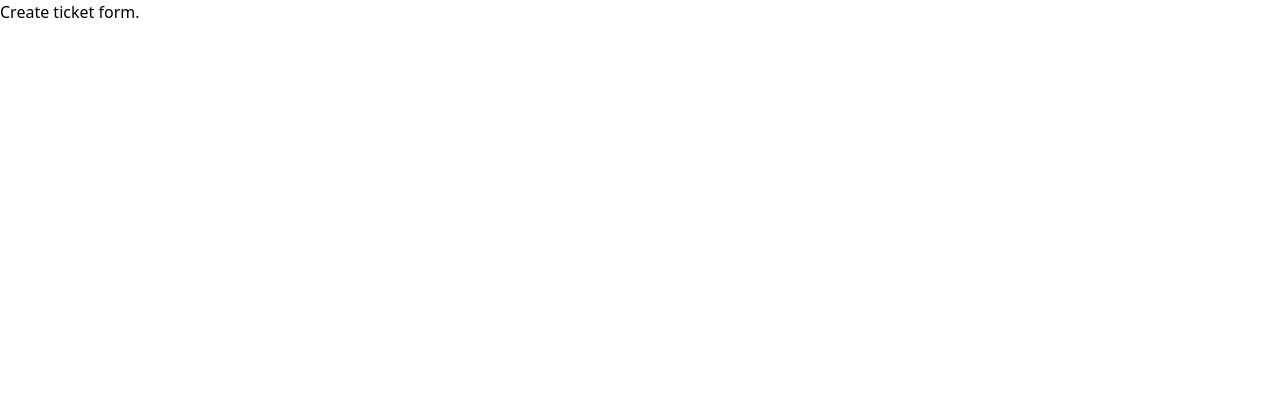
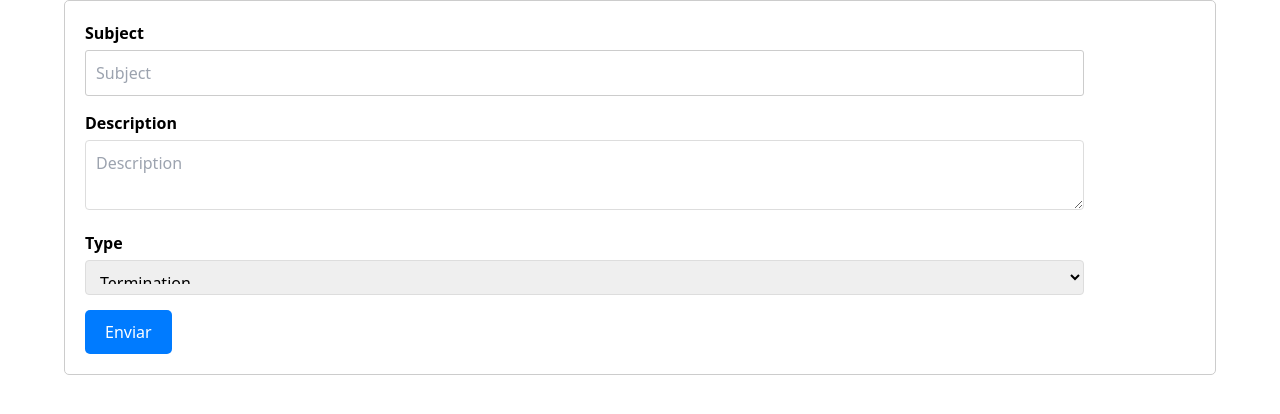
Before and after one commit to raulmn00/frontend-aluno, a React (Vite) app: page /create-ticket in a window 1280 px wide. Shown: the top 414 px of the page. Built offline with nearby package versions, Linux system fonts and the light colour scheme; sample sign-in values are in the browser's storage.

Commit message:
feat: add create ticket logic in create ticket page

```diff
--- a/src/components/Header.tsx
+++ b/src/components/Header.tsx
@@ -37,8 +37,8 @@ export default function Header() {
               My Tickets
             </a>
             <a
-                href="/create-ticket"
-                className="text-sm font-semibold leading-6 text-gray-900"
+              href="/create-ticket"
+              className="text-sm font-semibold leading-6 text-gray-900"
             >
               Create Ticket
             </a>
--- a/src/index.css
+++ b/src/index.css
@@ -177,7 +177,8 @@ label {
 }
 
 input[type="text"],
-input[type="email"] {
+input[type="email"],
+textarea {
   width: 100%;
   padding: 10px;
   border-radius: 3px;
@@ -235,3 +236,44 @@ button[type="submit"] {
   border-radius: 4px;
   cursor: pointer;
 }
+
+.form-group {
+  margin-bottom: 15px;
+}
+
+.form-control {
+  width: 100%;
+  padding: 10px;
+  border: 1px solid #ddd;
+  border-radius: 4px;
+}
+
+.form-control:focus {
+  border-color: #333;
+}
+
+label {
+  display: block;
+  margin-bottom: 5px;
+}
+
+select {
+  width: 100%;
+  height: 35px;
+  border: 1px solid #ddd;
+  border-radius: 4px;
+  padding: 5px;
+}
+
+.btn-primary {
+  background-color: #007bff;
+  color: #fff;
+  border-color: #007bff;
+  border-radius: 4px;
+  padding: 10px;
+  cursor: pointer;
+}
+
+.btn-primary:hover {
+  background-color: #0062cc;
+}
--- a/src/pages/Tickets/CreateTicket.tsx
+++ b/src/pages/Tickets/CreateTicket.tsx
@@ -1,13 +1,86 @@
 import appUrl from "../../constants/appUrl.ts";
 import Header from "../../components/Header.tsx";
+import { useState } from "react";
+import axios from "axios";
+import ApiUrl from "../../constants/apiUrl.ts";
+import { toast } from "react-toastify";
 
-export default function CreateTicket(){
+export default function CreateTicket() {
+  const [subject, setSubject] = useState("");
+  const [description, setDescription] = useState("");
+  const [type, setType] = useState("");
+  const createTicket = axios.create({ baseURL: ApiUrl });
+  const token = localStorage.getItem("authToken");
+    const { id: studentId } = JSON.parse(localStorage.getItem("user"));
+  async function handleSubmit(e) {
+    e.preventDefault();
+    const payload = { subject, description, studentId ,type };
+
+    try {
+      createTicket
+        .post("/ticket", payload, {
+          headers: {
+            Authorization: "Bearer " + token,
+          },
+        })
+        .then((response) => {
+          toast.success("Ticket created.", { autoClose: 1000 });
+          setTimeout(() => {
+            window.location.href = "/tickets";
+          }, 1000);
+        })
+        .catch((err) => {
+          console.log(err);
+        });
+    } catch (err) {}
+  }
   return (
     <>
       {Boolean(window.location.href === `${appUrl}/create-ticket`) && (
         <Header />
       )}
-            <h1>Create ticket form.</h1>
+      <form onSubmit={handleSubmit}>
+        <div className="form-group">
+          <label htmlFor="subject">Subject</label>
+          <input
+            id="subject"
+            type="text"
+            className="form-control"
+            name="subject"
+            placeholder="Subject"
+            value={subject}
+            onChange={(event) => setSubject(event.target.value)}
+          />
+        </div>
+        <div className="form-group">
+          <label htmlFor="description">Description</label>
+          <textarea
+            className="form-control"
+            id="description"
+            name="description"
+            placeholder="Description"
+            value={description}
+            onChange={(event) => setDescription(event.target.value)}
+          />
+        </div>
+        <div className="form-group">
+          <label htmlFor="type">Type</label>
+          <select
+            className="form-control"
+            name="type"
+            id="type"
+            onChange={(event) => setType(event.target.value)}
+          >
+            <option value="termination">Termination</option>
+            <option value="questions">Questions</option>
+            <option value="platform-problems">Platform Problems</option>
+            <option value="suggestions">Suggestions</option>
+          </select>
+        </div>
+        <button type="submit" className="btn btn-primary">
+          Enviar
+        </button>
+      </form>
     </>
-    )
+  );
 }
--- a/src/pages/Tickets/MyTickets.tsx
+++ b/src/pages/Tickets/MyTickets.tsx
@@ -1,18 +1,20 @@
 import Header from "../../components/Header.tsx";
 import appUrl from "../../constants/appUrl.ts";
-import {useState} from "react";
+import { useEffect, useState } from "react";
 import useFetch from "../../hooks/useFetch.ts";
 
 export default function MyTickets() {
-    const token = localStorage.getItem("authToken")
+  const token = localStorage.getItem("authToken");
   const { id: userId } = JSON.parse(localStorage.getItem("user"));
   const tickets = useFetch(`/student/ticket/${userId}`, token);
   const [listTickets, setListTickets] = useState(tickets);
+
+  useEffect(() => {
+    setListTickets([...tickets]);
+  }, [tickets]);
   return (
     <>
-            {Boolean(window.location.href === `${appUrl}/tickets`) && (
-                <Header />
-            )}
+      {Boolean(window.location.href === `${appUrl}/tickets`) && <Header />}
       <div className="tickets-title">
         <p>All Tickets</p>
       </div>
@@ -24,10 +26,10 @@ export default function MyTickets() {
             <th>Subject</th>
             <th>Description</th>
             <th>Status</th>
+            <th>Type</th>
           </tr>
         </thead>
         <tbody>
-
           {listTickets?.map((ticket, index) => (
             <tr key={`${ticket?.id} - ${index}`}>
               <td>{ticket.id}</td>
@@ -35,6 +37,7 @@ export default function MyTickets() {
               <td>{ticket.subject}</td>
               <td>{ticket.description}</td>
               <td>{ticket.status}</td>
+              <td>{ticket.type}</td>
               <td className="text-center">
                 <a className="view-ticket" href={`/tickets/${ticket.id}`}>
                   Visualizar
@@ -50,5 +53,5 @@ export default function MyTickets() {
         </div>
       )}
     </>
-    )
+  );
 }
```
Also changed, not shown: src/App.tsx (indentation only), src/hooks/useFetch.ts (indentation only), src/pages/CreateAccount.tsx (indentation only), src/pages/Login.tsx (indentation only). Lines whose indentation alone changed are shown as unchanged.
